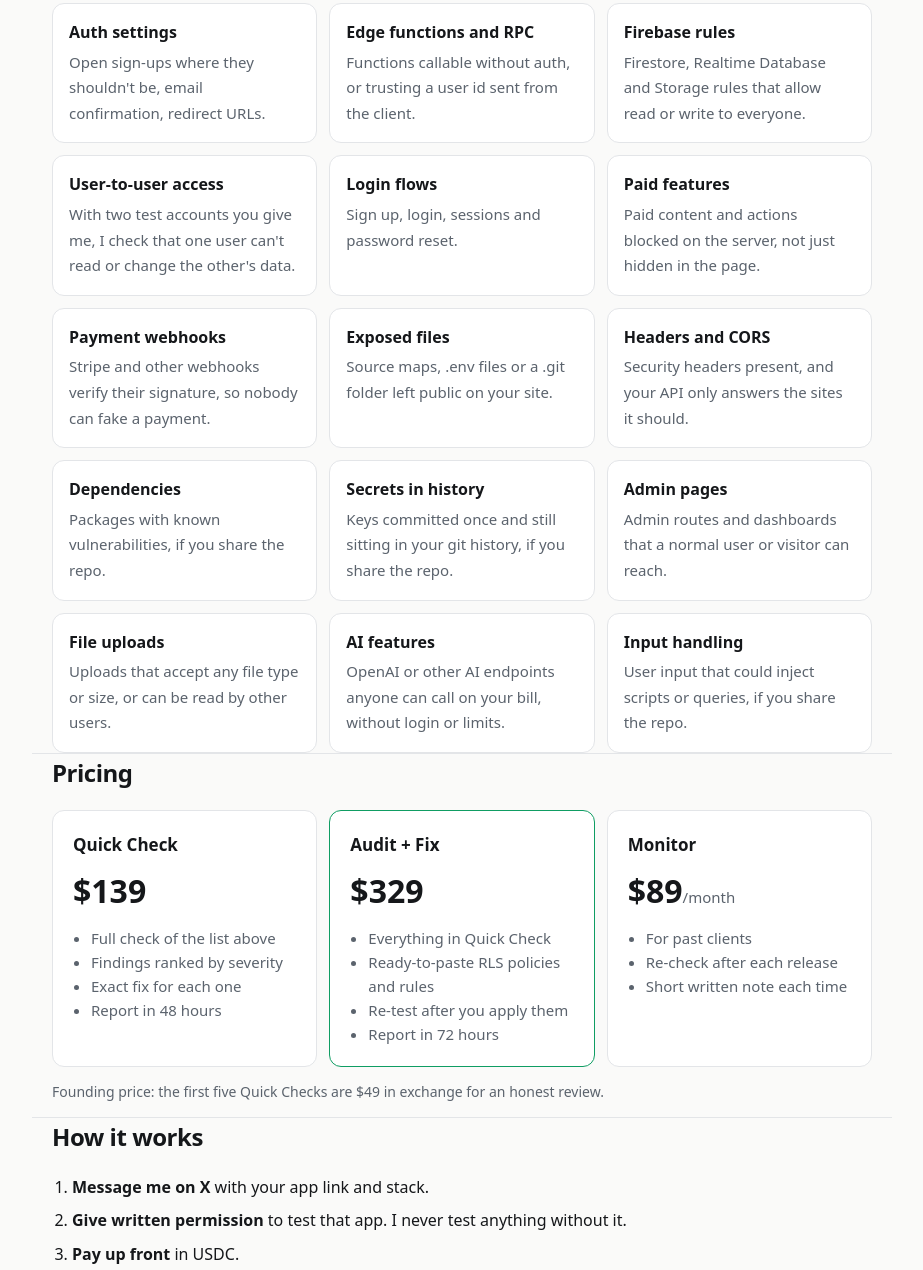
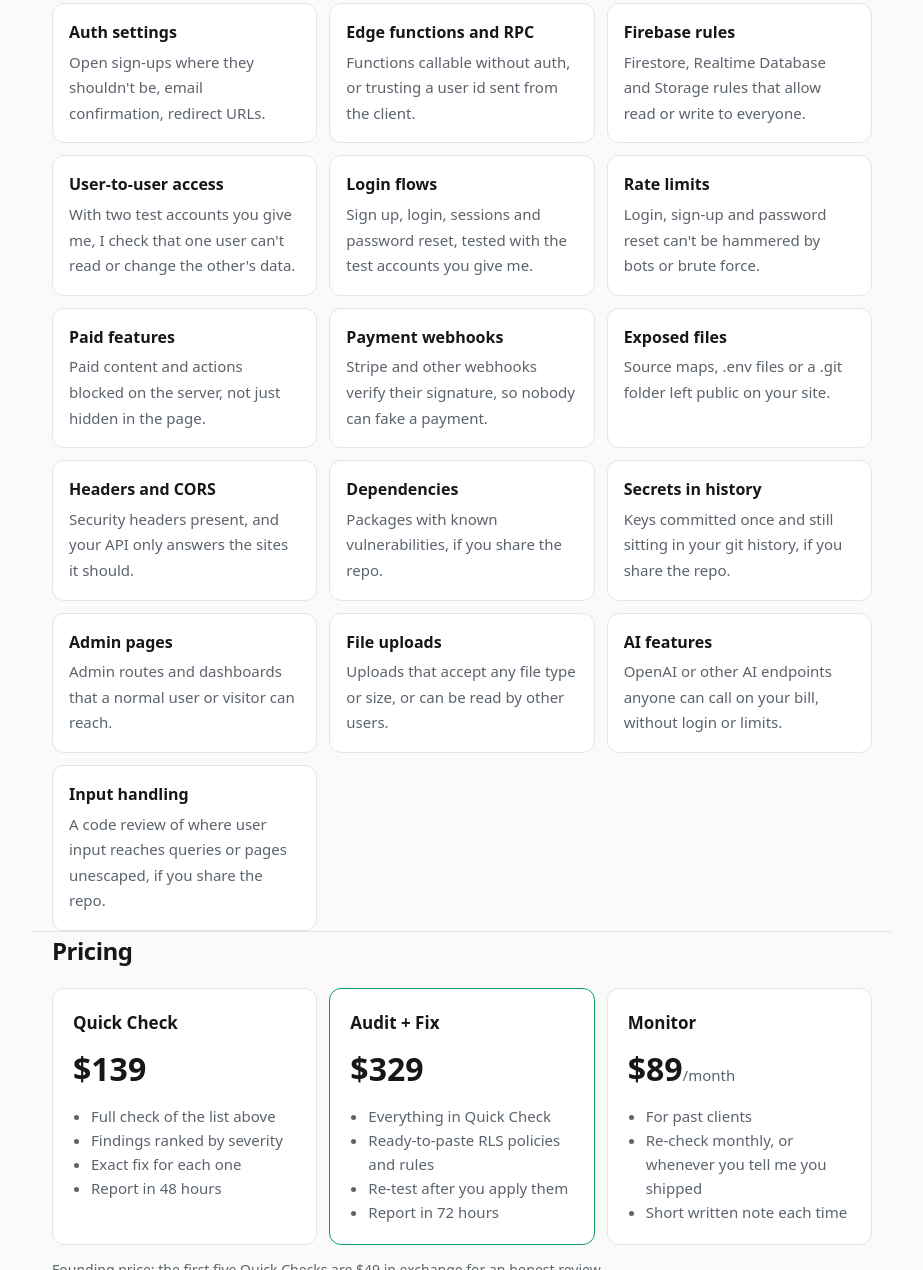
Before and after one commit to pedieth/shipcheck, a plain HTML site: page index.html in a window 1280 px wide. Shown: the part 735-2005 px from the top of the page, without its empty margins (178-1101 px from the left). Drawn offline with Linux system fonts and the light colour scheme.

Commit message:
Pay after report, add rate limits check, clarify input handling and monitor

```diff
--- a/index.html
+++ b/index.html
@@ -39,7 +39,8 @@
     <li><b>Edge functions and RPC</b><span>Functions callable without auth, or trusting a user id sent from the client.</span></li>
     <li><b>Firebase rules</b><span>Firestore, Realtime Database and Storage rules that allow read or write to everyone.</span></li>
     <li><b>User-to-user access</b><span>With two test accounts you give me, I check that one user can't read or change the other's data.</span></li>
-    <li><b>Login flows</b><span>Sign up, login, sessions and password reset.</span></li>
+    <li><b>Login flows</b><span>Sign up, login, sessions and password reset, tested with the test accounts you give me.</span></li>
+    <li><b>Rate limits</b><span>Login, sign-up and password reset can't be hammered by bots or brute force.</span></li>
     <li><b>Paid features</b><span>Paid content and actions blocked on the server, not just hidden in the page.</span></li>
     <li><b>Payment webhooks</b><span>Stripe and other webhooks verify their signature, so nobody can fake a payment.</span></li>
     <li><b>Exposed files</b><span>Source maps, .env files or a .git folder left public on your site.</span></li>
@@ -49,7 +50,7 @@
     <li><b>Admin pages</b><span>Admin routes and dashboards that a normal user or visitor can reach.</span></li>
     <li><b>File uploads</b><span>Uploads that accept any file type or size, or can be read by other users.</span></li>
     <li><b>AI features</b><span>OpenAI or other AI endpoints anyone can call on your bill, without login or limits.</span></li>
-    <li><b>Input handling</b><span>User input that could inject scripts or queries, if you share the repo.</span></li>
+    <li><b>Input handling</b><span>A code review of where user input reaches queries or pages unescaped, if you share the repo.</span></li>
   </ul>
 </section>
 
@@ -69,7 +70,7 @@
     <div class="plan">
       <h3>Monitor</h3>
       <p class="price">$89<small>/month</small></p>
-      <ul><li>For past clients</li><li>Re-check after each release</li><li>Short written note each time</li></ul>
+      <ul><li>For past clients</li><li>Re-check monthly, or whenever you tell me you shipped</li><li>Short written note each time</li></ul>
     </div>
   </div>
   <p class="note">Founding price: the first five Quick Checks are $49 in exchange for an honest review.</p>
@@ -80,8 +81,8 @@
   <ol class="steps">
     <li><b>Message me on X</b> with your app link and stack.</li>
     <li><b>Give written permission</b> to test that app. I never test anything without it.</li>
-    <li><b>Pay up front</b> in USDC.</li>
     <li><b>Get the report</b> within 48 hours, with every finding and its fix.</li>
+    <li><b>Pay after</b> you have the report, in USDC.</li>
   </ol>
 </section>
 
```
